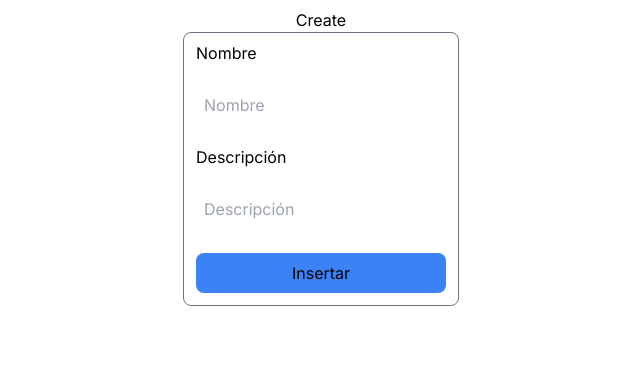
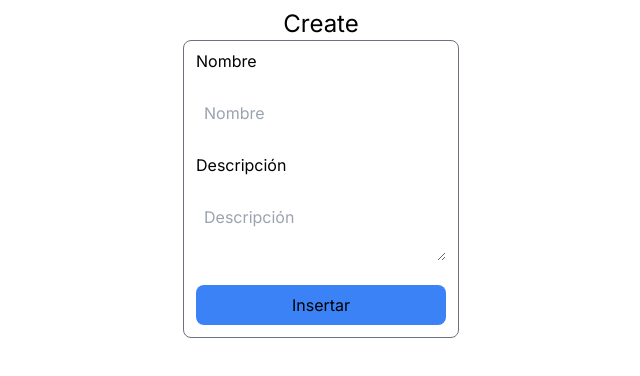
Before and after one commit to mariosergdc/nextcrud, a Next.js app: page /create in a window 1280 px wide. Shown: the top 376 px of the page, without its empty margins (319-959 px from the left). Built offline with nearby package versions, Linux system fonts and the light colour scheme.

Commit message:
i axios,route get products,handle create

```diff
--- /dev/null
+++ b/app/api/products/route.ts
@@ -0,0 +1,6 @@
+import { NextRequest, NextResponse } from "next/server"
+
+export function POST() {
+    console.log("Insertar Producto")
+    return NextResponse.json({message:"insertar producto"})
+}
--- a/app/create/page.tsx
+++ b/app/create/page.tsx
@@ -1,15 +1,42 @@
-import React from 'react'
+"use client"
+import axios from 'axios'
+import React, { useEffect, useState } from 'react'
 
 const Create = () => {
+  const initialState={
+    name:"",
+    description:""
+  }
+  const [product, setProduct] = useState(initialState)
+
+  const handleChange=(e)=>{
+    setProduct(
+      {
+        ...product,
+        [e.target.name]:e.target.value
+      }
+    )
+
+  }
+
+  const handleInsert= async (e:React.MouseEvent)=>{
+    e.preventDefault()
+    axios.post("/api/products",product)
+    .then((res)=>res.data)
+    .then((data)=>console.log(data))
+    setProduct(initialState)
+
+  }
+
   return (
     <div className='w-1/2 mx-auto flex flex-col items-center justify-center p-2'>
-        <h1>Create</h1>
+        <h1 className="text-2xl">Create</h1>
     <form className="flex flex-col gap-2 border-gray-500 border p-1 rounded-lg">
         <label htmlFor="name" className=" p-1 px-2">Nombre</label>
-        <input className="text-gray-700 rounded-lg m-2 p-2 outline-none" type="text" name="name" placeholder="Nombre" autoFocus/>
+        <input className="text-gray-700 rounded-lg m-2 p-2 outline-none" type="text" id="name" name="name" placeholder="Nombre" value={product.name} onChange={(e)=>handleChange(e)} autoFocus/>
         <label htmlFor="description" className=" p-1 px-2">Descripción</label>
-        <input className="text-gray-700 rounded-lg m-2 p-2 outline-none" type="text" name="description" placeholder="Descripción" />
-        <button className="bg-blue-500 hover:bg-blue-900 rounded-lg m-2 p-2">Insertar</button>
+        <textarea name="description" className="text-gray-700 rounded-lg m-2 p-2 outline-none" id="description" placeholder="Descripción" value={product.description} onChange={(e)=>handleChange(e)} ></textarea>
+        <button className="bg-blue-500 hover:bg-blue-900 rounded-lg m-2 p-2" onClick={(e)=>handleInsert(e)}>Insertar</button>
       </form>
       </div>
   )
--- a/app/globals.css
+++ b/app/globals.css
@@ -40,4 +40,5 @@ background-size: 200% 200%;
 	box-shadow:  5px 5px 14px #777777,
              -5px -5px 14px #ffffff;
 	object-fit: cover;
+	border: 2px solid white;
 }
--- a/package.json
+++ b/package.json
@@ -9,6 +9,7 @@
     "lint": "next lint"
   },
   "dependencies": {
+    "axios": "^1.7.0",
     "next": "14.2.3",
     "react": "^18",
     "react-dom": "^18",
```
Also changed, not shown: public/porfile.jpg, 1 other file (tests, documents, lock files or other folders).
